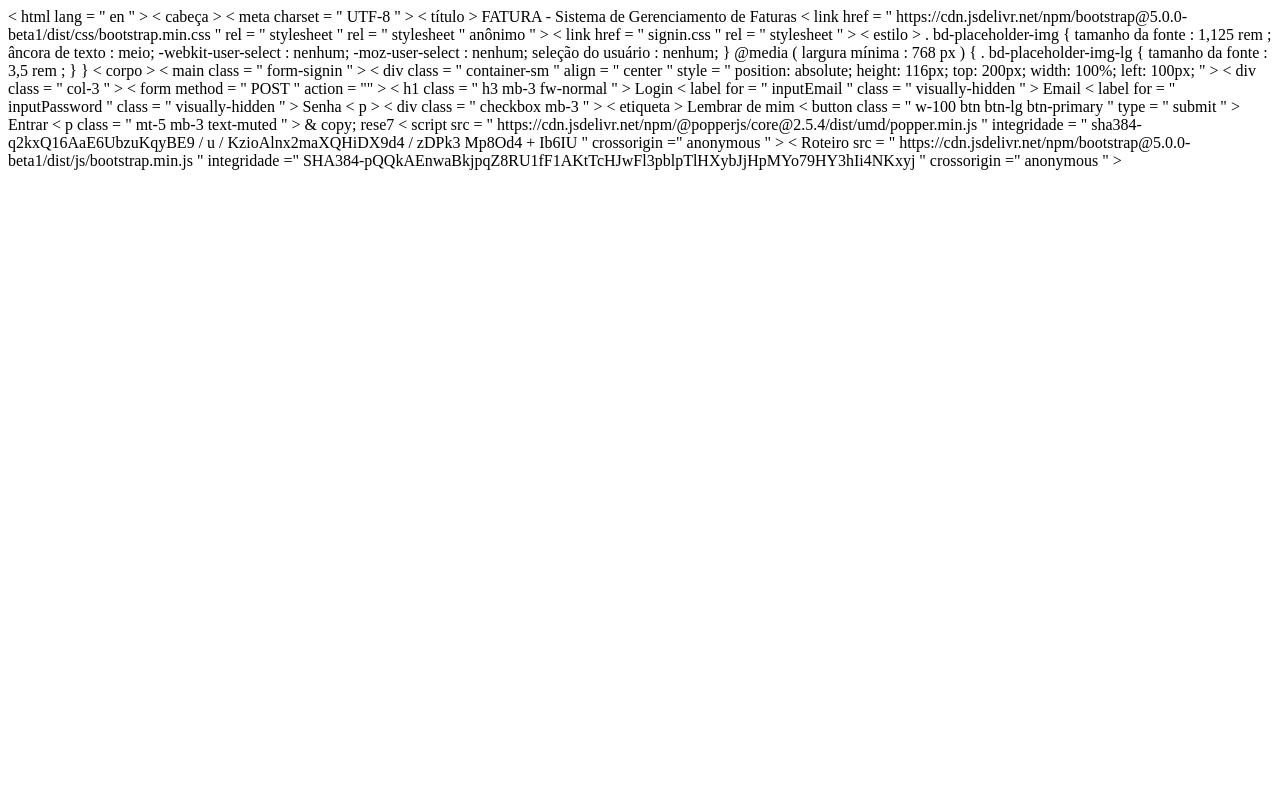
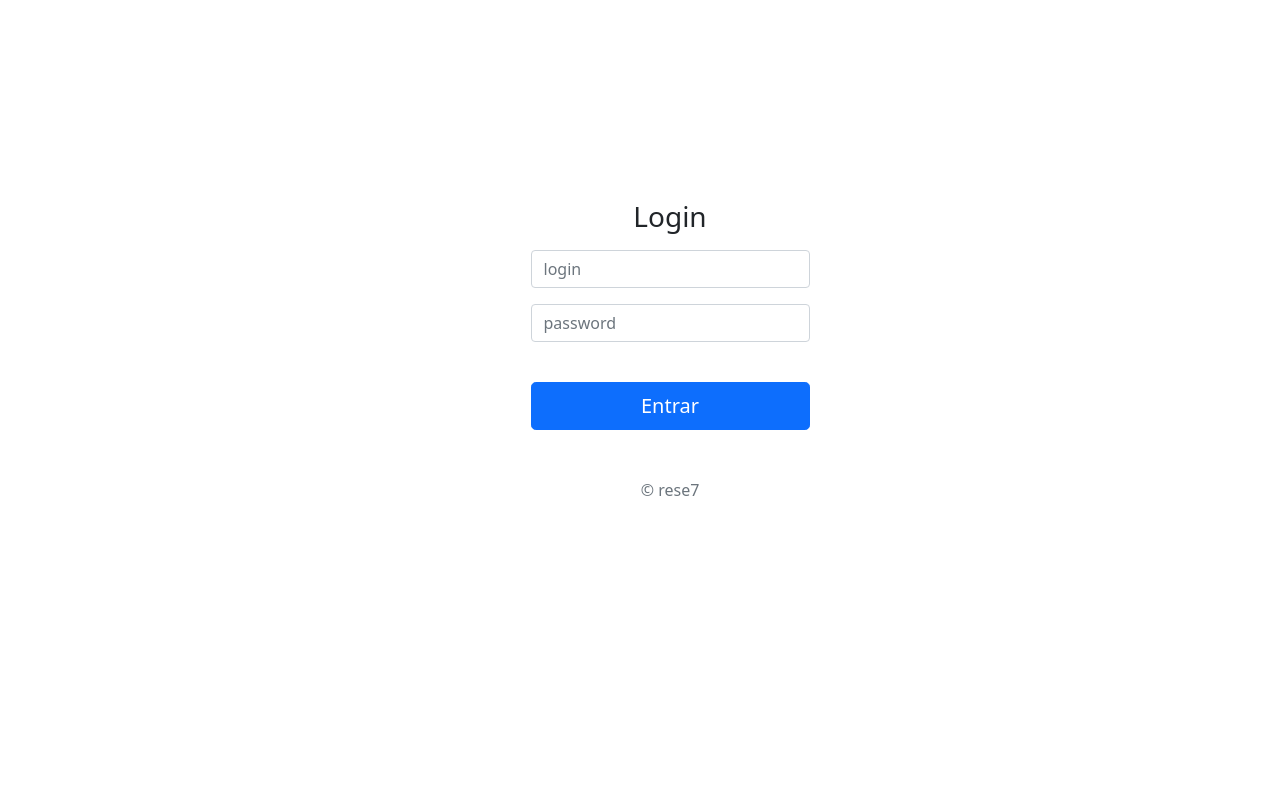
Before and after one commit to eliasantana/faturapy, a Flask app: template templates/index.html in a window 1280 px wide. Run offline with Flask 2, Linux system fonts and the light colour scheme; the template is opened without the code that fills it: values that come from a table or form of the project are taken from there, others are empty; some libraries are stand-ins or nearby versions.

Commit message:
Adicionado a classe para o formulário de Login

```diff
--- a/app.py
+++ b/app.py
@@ -1,12 +1,40 @@
-from flask import Flask
+# -*- coding: utf-8 -*
+from flask import Flask, render_template
+from flask_mysqldb import MySQL
+from flask_wtf import FlaskForm
+from wtforms import StringField, PasswordField
+from wtforms.validators import DataRequired
 
 app = Flask(__name__)
 
 
-@app.route("/")
+class LoginForm(FlaskForm):
+    username = StringField('username', validators=[DataRequired()])
+    password = PasswordField('password', validators=[DataRequired()])
+
+
+def conexao(sql):
+    con = mysql.connection.cursor()
+    con.execute(sql)
+
+
+@app.route("/", methods=['GET', 'POST'])
 def index():
-    return 'HelloWord'
+    '''
+    sql = "CREATE TABLE teste2 (id INTEGER, TESTE VARCHAR(20))"
+    conexao(sql)
+    '''
+    form = LoginForm()
+    return render_template('index.html', form=form)
 
 
 if __name__ == '__main__':
-    app.run()
+    app.config['MYSQL_USER'] = 'root'
+    app.config['MYSQL_PASSWORD'] = '202649'
+    app.config['MYSQL_HOST'] = 'localhost'
+    app.config['MYSQL_DB'] = 'dbfat'
+    app.config['MYSQL_CURSORCLASS'] = 'DictCursor'
+    app.config['SECRET_KEY'] = '3l14ss4nt4n4'
+    mysql = MySQL(app)
+
+    app.run(debug=True)
--- a/templates/index.html
+++ b/templates/index.html
@@ -1,53 +1,54 @@
-<! DOCTYPE html >
-< html  lang = " en " >
-< cabeça >
-    < meta  charset = " UTF-8 " >
-    < título > FATURA - Sistema de Gerenciamento de Faturas </ título >
+<!DOCTYPE html>
+<html lang="en">
+<head>
+    <meta charset="UTF-8">
+    <title>Title</title>
 
-    < link  href = " https://cdn.jsdelivr.net/npm/bootstrap@5.0.0-beta1/dist/css/bootstrap.min.css " rel = " stylesheet " Integrity = " sha384-giJF6kkoqNQ00vy + HMDP7azOuL0xtbfIcadVr8HwjKinHin.css " rel = " stylesheet " Integrity = " sha384-giJF6kkoqNQ00vy + HMDP7azOuL0xtbfIcadVr8HwjKinHin = " anônimo " >
-    < link  href = " signin.css " rel = " stylesheet " >
-    < estilo >
-      . bd-placeholder-img {
-        tamanho da fonte : 1,125 rem ;
-        âncora de texto : meio;
-        -webkit-user-select : nenhum;
-        -moz-user-select : nenhum;
-        seleção do usuário : nenhum;
+    <link href="https://cdn.jsdelivr.net/npm/bootstrap@5.0.0-beta1/dist/css/bootstrap.min.css" rel="stylesheet" integrity="sha384-giJF6kkoqNQ00vy+HMDP7azOuL0xtbfIcaT9wjKHr8RbDVddVHyTfAAsrekwKmP1" crossorigin="anonymous">
+    <link href="signin.css" rel="stylesheet">
+    <style>
+      .bd-placeholder-img {
+        font-size: 1.125rem;
+        text-anchor: middle;
+        -webkit-user-select: none;
+        -moz-user-select: none;
+        user-select: none;
       }
 
-      @media ( largura mínima : 768 px ) {
-        . bd-placeholder-img-lg {
-          tamanho da fonte : 3,5 rem ;
+      @media (min-width: 768px) {
+        .bd-placeholder-img-lg {
+          font-size: 3.5rem;
         }
       }
-    </ estilo >
-</ head >
-< corpo >
-< main  class = " form-signin " >
+    </style>
+</head>
+<body>
+<main class="form-signin">
 
-      < div  class = " container-sm " align = " center " style = " position: absolute; height: 116px; top: 200px; width: 100%; left: 100px; " >
-          < div  class = " col-3 " >
-          < form  method = " POST " action = "" >
-                < h1  class = " h3 mb-3 fw-normal " > Login </ h1 >
-                < label  for = " inputEmail " class = " visually-hidden " > Email </ label >
-                {{form.username (class = "form-control", placeholder = "seu login")}}
-                < label  for = " inputPassword " class = " visually-hidden " > Senha </ label > < p > </ p >
-                {{form.password (class = "form-control", placeholder = "sua senha")}}
-                < div  class = " checkbox mb-3 " >
-                  < etiqueta >
-                      {{form.remenberme}} Lembrar de mim
-                  </ label >
-                </ div >
-                < button  class = " w-100 btn btn-lg btn-primary " type = " submit " > Entrar </ button >
-                < p  class = " mt-5 mb-3 text-muted " > & copy; rese7 </ p >
-              {{msg}}
-          </ form >
+      <div class="container-sm" align="center" style="position: absolute; height: 116px; top: 200px; width: 100%; left:100px;">
+          <div class="col-3">
+          <form method="POST" action="">
 
-          </ div >
-      </ div >
+                <h1 class="h3 mb-3 fw-normal">Login</h1>
+                <label for="inputEmail" id ="inputEmail" class="visually-hidden">Email</label>
+                {{ form.username(class="form-control", placeholder="login") }}
+                <label for="inputPassword" id="inputPassword" class="visually-hidden">Senha</label><p></p>
+                {{ form.password(class="form-control", placeholder="password") }}
+                <div class="checkbox mb-3">
+                  <label>
 
-</ main >
-< script  src = " https://cdn.jsdelivr.net/npm/@popperjs/core@2.5.4/dist/umd/popper.min.js " integridade = " sha384-q2kxQ16AaE6UbzuKqyBE9 / u / KzioAlnx2maXQHiDX9d4 / zDPk3 Mp8Od4 + Ib6IU " crossorigin =" anonymous " > </ script >
-    < Roteiro  src = " https://cdn.jsdelivr.net/npm/bootstrap@5.0.0-beta1/dist/js/bootstrap.min.js " integridade =" SHA384-pQQkAEnwaBkjpqZ8RU1fF1AKtTcHJwFl3pblpTlHXybJjHpMYo79HY3hIi4NKxyj " crossorigin =" anonymous " > </ script >
-</ body >
-</ html >
+                  </label>
+                </div>
+                <button class="w-100 btn btn-lg btn-primary" type="submit">Entrar</button>
+                <p class="mt-5 mb-3 text-muted">&copy; rese7</p>
+
+          </form>
+
+          </div>
+      </div>
+
+</main>
+<script src="https://cdn.jsdelivr.net/npm/@popperjs/core@2.5.4/dist/umd/popper.min.js" integrity="sha384-q2kxQ16AaE6UbzuKqyBE9/u/KzioAlnx2maXQHiDX9d4/zp8Ok3f+M7DPm+Ib6IU" crossorigin="anonymous"></script>
+    <script src="https://cdn.jsdelivr.net/npm/bootstrap@5.0.0-beta1/dist/js/bootstrap.min.js" integrity="sha384-pQQkAEnwaBkjpqZ8RU1fF1AKtTcHJwFl3pblpTlHXybJjHpMYo79HY3hIi4NKxyj" crossorigin="anonymous"></script>
+</body>
+</html>
```
